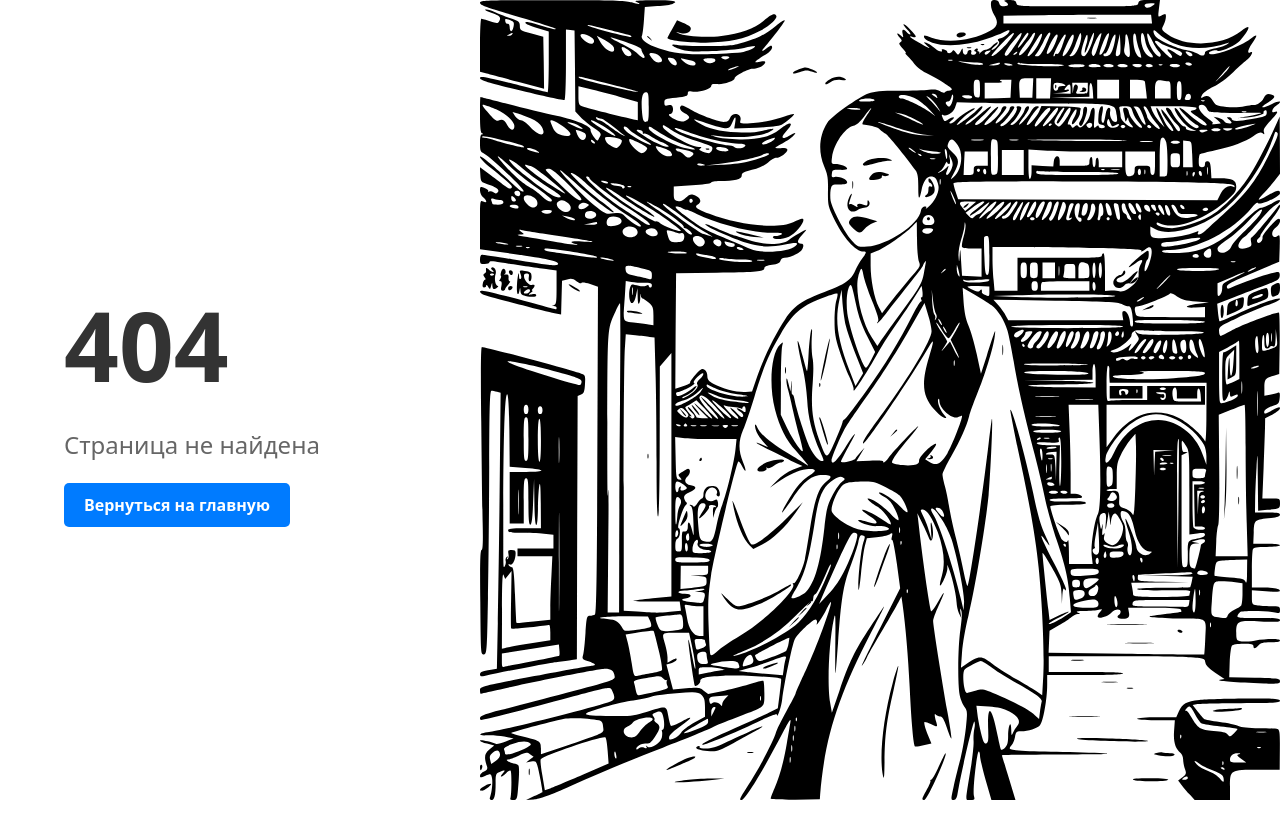
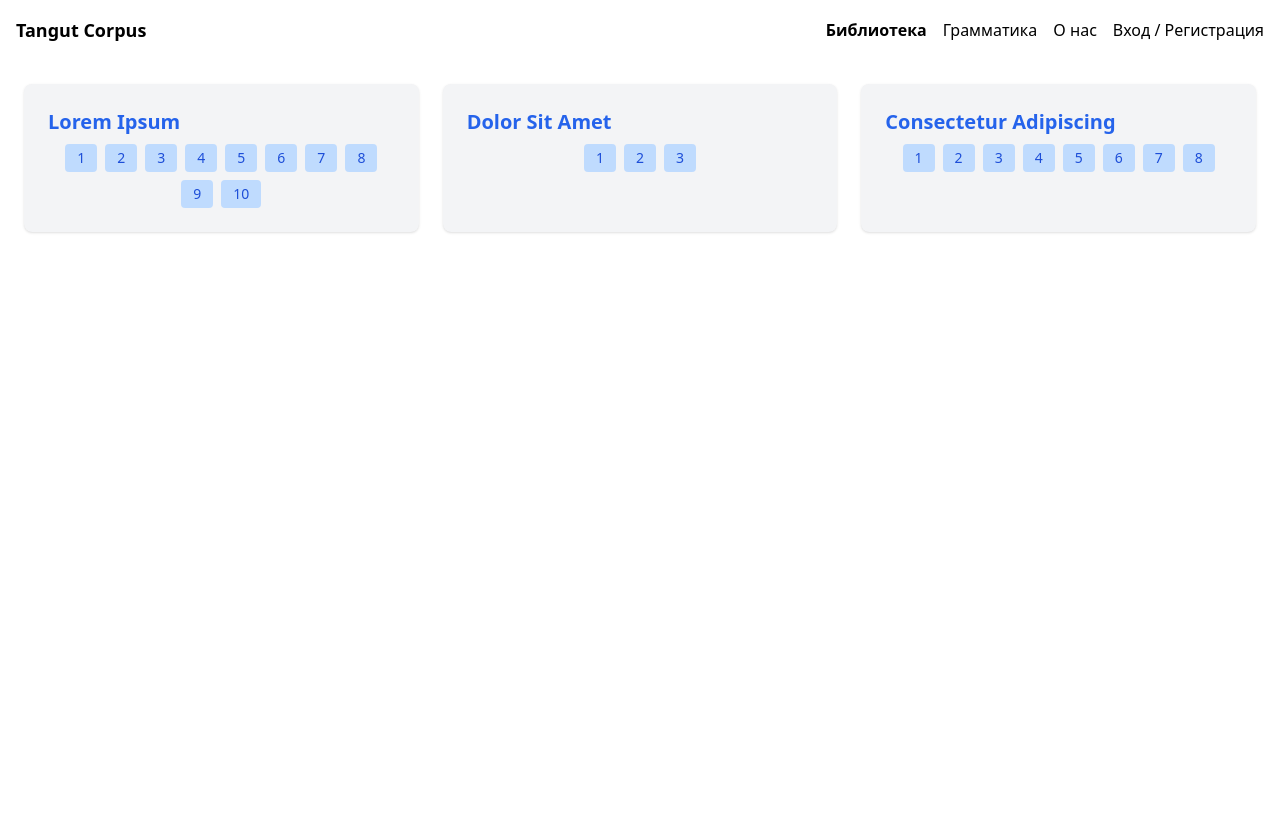
Before and after one commit to TangutCorpus/TangutSite, a Vue app in the folder frontend/: page /library in a window 1280 px wide. Before the commit this address had no page. Shown: the top 838 px of the page. Built offline with nearby package versions, Linux system fonts and the light colour scheme.

Commit message:
Implement Library screen.

```diff
--- a/frontend/src/router/index.js
+++ b/frontend/src/router/index.js
@@ -3,11 +3,13 @@ import HomeView from '@/views/HomeView.vue'
 import NotFoundView from '@/views/NotFoundView.vue'
 import AboutPage from '@/components/AboutPage.vue'
 import TextView from '@/views/TextView.vue'
+import LibraryView from '@/views/LibraryView.vue'
 
 const routes = [
   { path: '/', component: HomeView },
   { path: '/about', component: AboutPage },
   { path: '/text', component: TextView },
+  { path: '/library', component: LibraryView },
   { path: '/:pathMatch(.*)*', component: NotFoundView } // Redirect unknown paths to 404
 ]
 
--- /dev/null
+++ b/frontend/src/views/LibraryView.vue
@@ -0,0 +1,31 @@
+<template>
+  <div class="container mx-auto p-6 grid grid-cols-1 sm:grid-cols-2 lg:grid-cols-3 gap-6">
+    <div v-for="text in texts" :key="text.id" class="bg-gray-100 shadow rounded-lg p-6">
+      <h2 class="text-xl font-bold text-blue-600 cursor-pointer" @click="goToText(text.id)">
+        {{ text.title }}
+      </h2>
+      <div class="mt-2 flex flex-wrap justify-center gap-2">
+        <span v-for="chapter in text.chapters" :key="chapter" class="px-3 py-1 bg-blue-200 text-blue-700 rounded text-sm">
+          {{ chapter }}
+        </span>
+      </div>
+    </div>
+  </div>
+</template>
+
+<script setup>
+import { ref } from 'vue';
+import { useRouter } from 'vue-router';
+
+const router = useRouter();
+
+const texts = ref([
+  { id: 1, title: 'Lorem Ipsum', chapters: ['1', '2', '3', '4', '5', '6', '7', '8', '9', '10'] },
+  { id: 2, title: 'Dolor Sit Amet', chapters: ['1', '2', '3'] },
+  { id: 3, title: 'Consectetur Adipiscing', chapters: ['1', '2', '3', '4', '5', '6', '7', '8'] },
+]);
+
+const goToText = (id) => {
+  router.push(`/text/${id}`);
+};
+</script>
```
